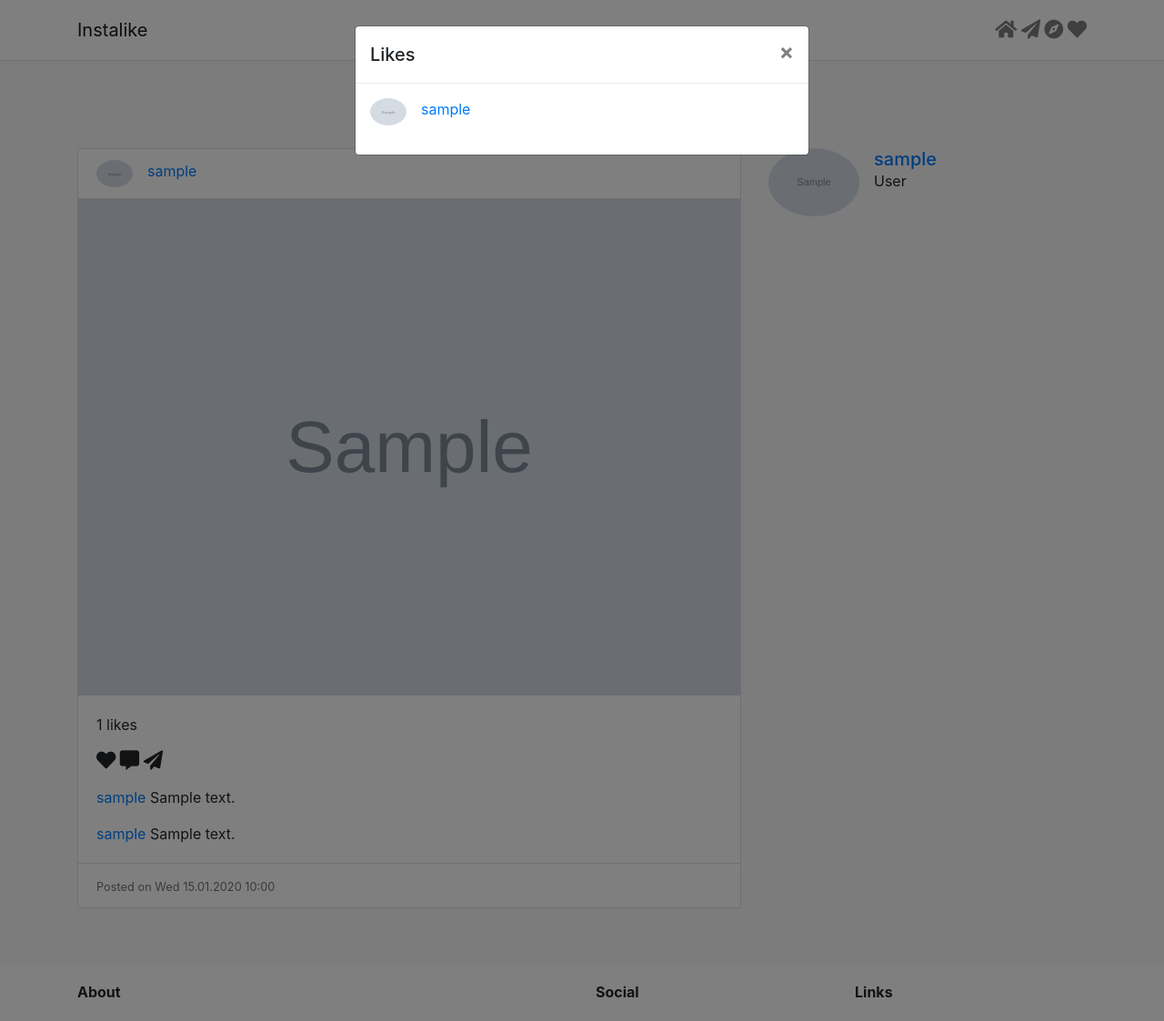
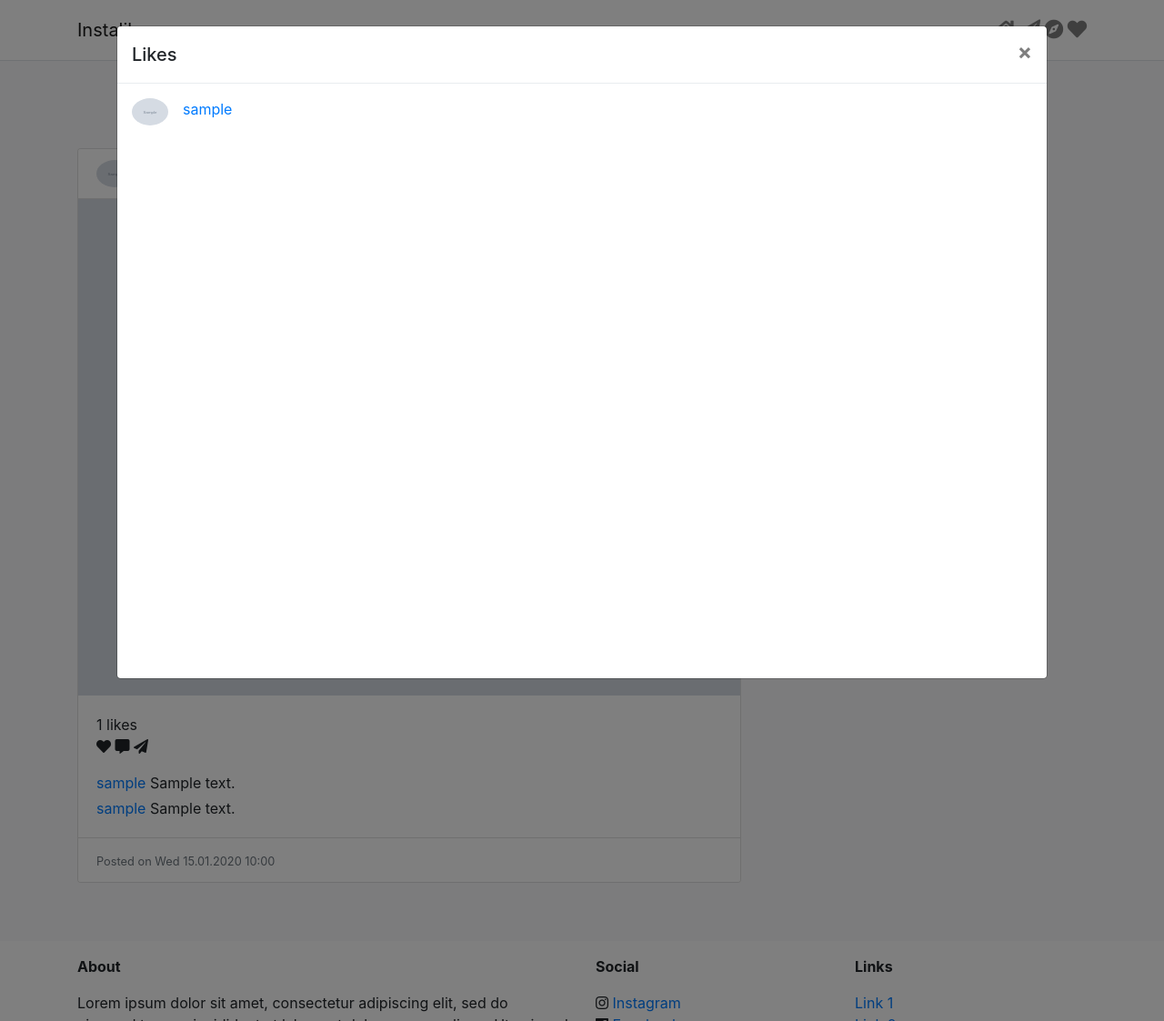
Before and after one commit to ericdaat/instalike, a Flask app: page / in a window 1280 px wide, after a click that opens the changed part. Shown: the whole page at 91% size. Run offline with Flask 2, Linux system fonts and the light colour scheme; tables that the repository leaves empty hold one stand-in row (values such as "Sample post"); parts of the project's set-up code (start-up, migrations or seed data) failed here and were passed over; some libraries are stand-ins or nearby versions.

Commit message:
edit posts layout

```diff
--- a/src/application/static/style.css
+++ b/src/application/static/style.css
@@ -0,0 +1,17 @@
+.modal {
+    padding: 0 !important;
+  }
+
+.modal .modal-dialog {
+    width: 80%;
+    max-width: none;
+    height: 80%;
+}
+
+.modal .modal-content {
+    height: 80%;
+}
+
+.modal .modal-body {
+    overflow-y: auto;
+}
--- a/src/application/templates/components/post/comments.html
+++ b/src/application/templates/components/post/comments.html
@@ -1,4 +1,4 @@
-<p class="card-text mt-3">
+<p class="card-text my-1">
     <a href="{{ url_for('user.user', username=post.user.username) }}">
         {{ post.user.username }}
     </a>
--- a/src/application/templates/components/post/picture.html
+++ b/src/application/templates/components/post/picture.html
@@ -1,3 +1,3 @@
-<img class="card-img card-img-left rounded-0"
-                 src="{{ post.picture }}"
-                 alt="Card image cap">
+<img class="card-img rounded-0"
+     src="{{ post.picture }}"
+     alt="Card image cap">
--- a/src/application/templates/components/post/reactions.html
+++ b/src/application/templates/components/post/reactions.html
@@ -2,10 +2,10 @@
     <a data-toggle="modal" data-target="#modalLikes{{post.id}}">
         {{ post.likes | length }} likes
     </a>
+
+    <br>
+
+    <i class="fas fa-heart fa-md"></i>
+    <i class="fas fa-comment-alt fa-md"></i>
+    <i class="fas fa-paper-plane fa-md"></i>
 </p>
-
-<p>
-    <i class="fas fa-heart fa-lg"></i>
-    <i class="fas fa-comment-alt fa-lg"></i>
-    <i class="fas fa-paper-plane fa-lg"></i>
-</p>
--- a/src/application/templates/components/post_picture_only.html
+++ b/src/application/templates/components/post_picture_only.html
@@ -1,7 +1,7 @@
 {% include "components/modal_post.html" %}
 
-<div class="card">
+<div class="card post">
     <a data-toggle="modal" data-target="#modalPost{{post.id}}">
-        <img class="card-img-top" src="{{post.picture}}">
+        <img class="card-img-top" src="{{ post.picture }}">
     </a>
 </div>
```
